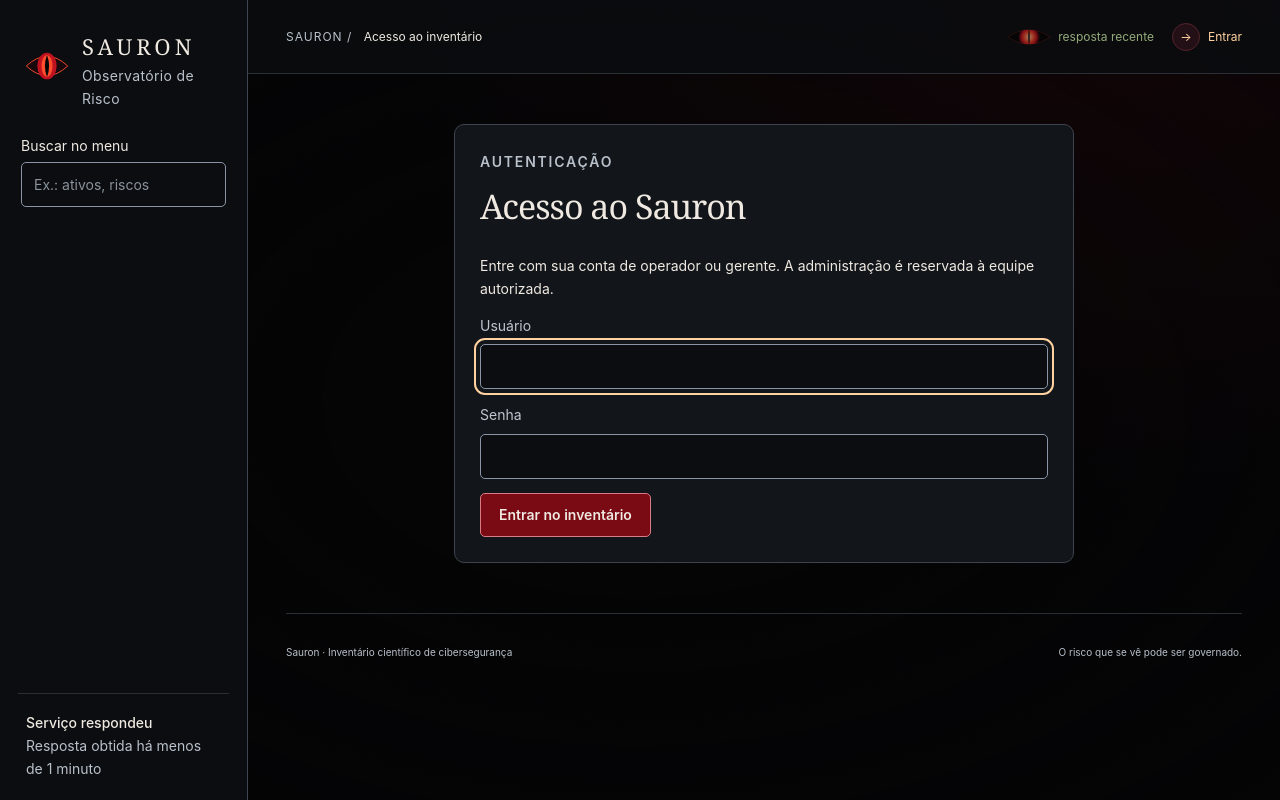
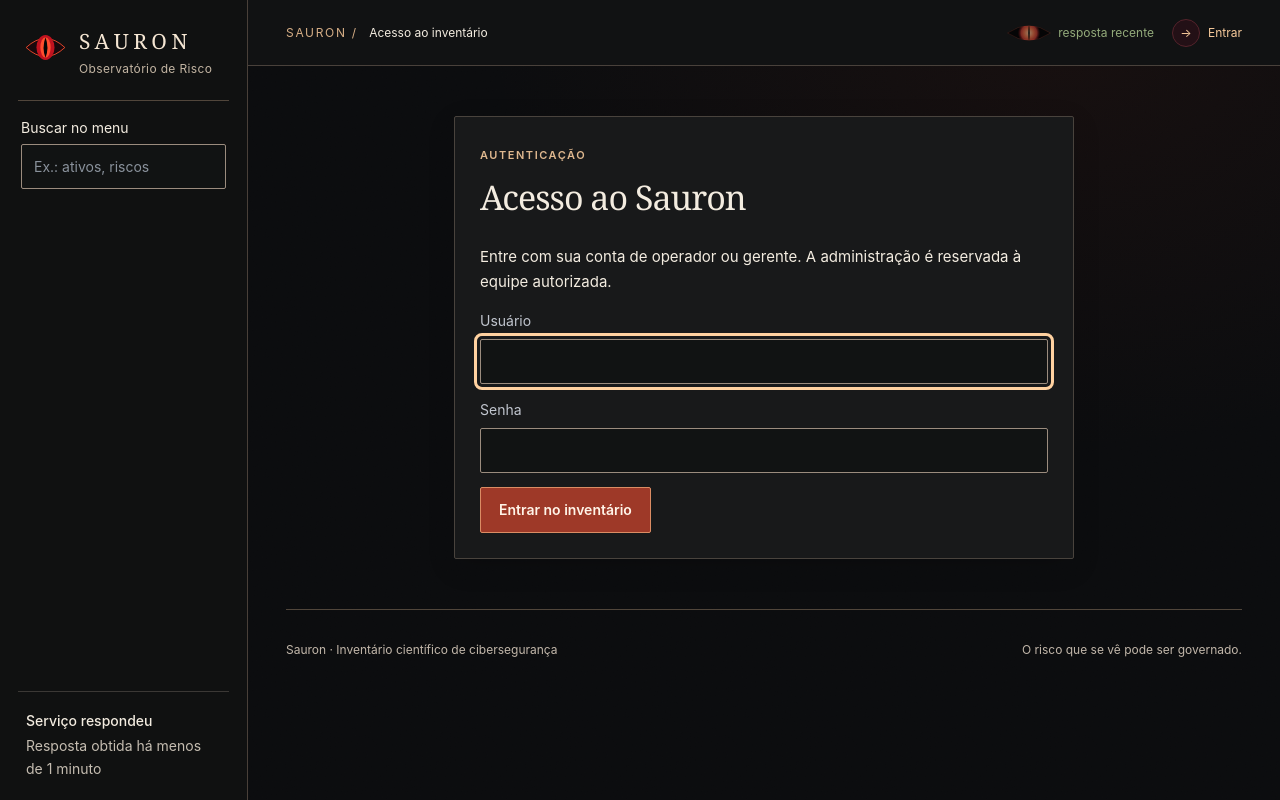
Before and after one commit to Luiz-Corticioni/testes_sauron_rede_neural, a Django app: page /entrar/ in a window 1280 px wide. Run offline with Django 5.2, Linux system fonts and the light colour scheme; parts of the project's set-up code (start-up, migrations or seed data) failed here and were passed over.

Commit message:
feat: criar identidade visual observatorio

```diff
--- a/inventario/static/inventario/dashboard.js
+++ b/inventario/static/inventario/dashboard.js
@@ -14,7 +14,7 @@ document.addEventListener("DOMContentLoaded", () => {
   };
   const records = data.ids_ativos.slice(0,20);
   const max = Math.max(1,...data.risco_efetivo,...data.risco_proprio);
-  const svg = node("svg", {viewBox:`0 0 650 ${60+records.length*64}`, class:"risk-chart", role:"img", "aria-label":"Risco próprio em cinza e risco efetivo em carmesim, por ativo"});
+  const svg = node("svg", {viewBox:`0 0 650 ${60+records.length*64}`, class:"risk-chart", role:"img", "aria-label":"Risco próprio e risco efetivo, por ativo"});
   svg.append(node("rect", {x:0,y:7,width:10,height:10,class:"bar-own"}),node("text", {x:17,y:17,class:"chart-muted"},"Próprio b"));
   svg.append(node("rect", {x:126,y:7,width:10,height:10,class:"bar-effective"}),node("text", {x:143,y:17,class:"chart-muted"},"Efetivo x"));
   records.forEach((id,i) => {
--- /dev/null
+++ b/inventario/static/inventario/observatorio.css
@@ -0,0 +1,59 @@
+/* Observatório: instrumento de leitura, sem dependências externas. */
+:root{--abismo:#0a0b0d;--carvao:#101112;--painel:#171819;--linha:#3b3835;--osso:#f3ece0;--cinza:#c5bdb1;--incandescente:#f6c99a;--brasa:#ef7048;--carmesim:#c43e32}
+body.sauron-observatorio{background:#0c0d0f;color:var(--osso);font-size:15px}
+.sauron-observatorio .ambient{background:radial-gradient(ellipse at 83% 5%,#5c211525,transparent 38%),#0c0d0f}
+.sauron-observatorio .sidebar{background:#101111;border-color:#494039;padding-top:24px}
+.sauron-observatorio .brand{padding-bottom:22px;border-bottom:1px solid #51463b;margin-bottom:15px}
+.sauron-observatorio .brand-mark img{width:43px;height:43px}
+.sauron-observatorio .brand-copy b{font-size:21px;letter-spacing:.22em;color:#f5e6d3}
+.sauron-observatorio .brand-copy small{font-size:12px;color:#c3b5a3}
+.sauron-observatorio .sidebar-action{background:#392017;border:1px solid #a95f42;border-radius:2px;min-height:44px;color:#ffe2c5}
+.sauron-observatorio .nav-label{color:#cfad86;font-size:11px;letter-spacing:.18em;margin-top:22px}
+.sauron-observatorio .sidebar nav a{border-radius:2px;padding:10px 11px;margin:2px 0}
+.sauron-observatorio .sidebar nav a:hover,.sauron-observatorio .sidebar nav a.active{background:#29211d;border-color:#76533c}
+.sauron-observatorio .sidebar nav a.active{border-left:3px solid #e78a58}
+.sauron-observatorio .sidebar nav small{color:#bcb5ad;font-size:12px}
+.sauron-observatorio .topbar{background:#111213;border-color:#49413b;height:66px}
+.sauron-observatorio .topbar-start small{color:#d6ae86;letter-spacing:.14em}
+.sauron-observatorio .content-frame{max-width:1600px}
+.sauron-observatorio h1,.sauron-observatorio h2{font-family:Georgia,"Times New Roman",serif;font-weight:400}
+.sauron-observatorio h2{font-size:24px;letter-spacing:-.02em}
+.sauron-observatorio .button{border-radius:2px;background:#9e3928;border-color:#db8c64;color:#fff4e8;min-height:46px}
+.sauron-observatorio .button:hover{background:#be5034}
+.sauron-observatorio .button.secondary{background:#27221e;border-color:#967d68;color:#ffe2be}
+.sauron-observatorio .button.secondary:hover{background:#403028}
+.sauron-observatorio .panel{background:#18191a;border:1px solid #49433d;border-radius:2px;box-shadow:0 8px 28px #0002}
+.sauron-observatorio .kicker{color:#dfb88f;font-size:11px;letter-spacing:.14em}
+.sauron-observatorio .page-heading{border-bottom:1px solid #51463b;margin-bottom:24px}
+.sauron-observatorio input,.sauron-observatorio select,.sauron-observatorio textarea{background:#111313;border-color:#9b8c7e;border-radius:2px;color:#fff4e6}
+.sauron-observatorio :focus-visible{outline:3px solid #ffd1a0;outline-offset:3px}
+.visao-geral .hero{position:relative;display:grid;grid-template-columns:minmax(0,1.05fr) minmax(310px,.95fr);gap:20px;min-height:470px;padding:44px 0 35px;border-bottom:1px solid #57473b;background:none;overflow:hidden}
+.visao-geral .hero-copy{position:relative;z-index:1;max-width:670px}
+.hero-overline{display:flex;align-items:center;gap:13px;margin-bottom:26px;color:#e6be92;font-size:11px;letter-spacing:.16em;font-weight:700}
+.hero-overline b{color:#9f6e50;margin:0 5px}.hero-seal{display:grid;place-items:center;width:34px;height:34px;border:1px solid #a97755;transform:rotate(45deg);font-size:18px}
+.visao-geral .hero h1{font-size:clamp(42px,4.5vw,68px);line-height:1.07;letter-spacing:-.045em;margin-bottom:20px}
+.visao-geral .hero h1 em{color:#e9b488;font-weight:400;font-style:italic}
+.visao-geral .hero-copy>p{max-width:530px;color:#d4cbc0;font-size:16px;line-height:1.7}
+.visao-geral .hero-actions{margin-top:27px}.visao-geral .hero-actions .text-link{font-size:14px;color:#f0c9a6}
+.hero-record{display:flex;gap:14px;flex-wrap:wrap;margin-top:42px;color:#b9a899;font:11px ui-monospace,Consolas,monospace;letter-spacing:.06em}
+.hero-record span+span::before{content:'✦';padding-right:14px;color:#bd805d}
+.visao-geral .all-seeing{position:relative;min-width:0;display:flex;flex-direction:column;align-items:center;justify-content:center;align-self:stretch}
+.astrolabio{width:min(100%,480px);aspect-ratio:1;display:grid;place-items:center;background:url('astrolabio.svg') center/contain no-repeat;position:relative}
+.astrolabio-eye{width:66%;display:grid;place-items:center}.visao-geral .astrolabio-eye .sauron-eye{max-width:none}
+.astrolabio-label{position:absolute;bottom:15%;display:flex;gap:8px;color:#d7b28b;font:10px ui-monospace,Consolas,monospace;letter-spacing:.1em}
+.visao-geral .vision-caption{position:relative;margin-top:-34px;background:#171716;border:1px solid #806650;padding:12px 23px;min-width:215px;box-shadow:0 12px 30px #0006}
+.visao-geral .vision-caption .kicker{font-size:10px}.visao-geral .vision-caption strong{font-family:Georgia,serif;font-size:35px;color:#ffe3c5}.visao-geral .vision-caption small{font-size:12px;color:#d3c6b8}
+.section-marker{display:flex;align-items:center;gap:16px;margin:32px 0 14px;color:#d9b38d;font:11px ui-monospace,Consolas,monospace;letter-spacing:.12em}
+.section-marker span:nth-child(2){color:#c8c1b7}.section-marker i{height:1px;flex:1;background:#53473b}
+.visao-geral .metrics{gap:1px;margin:0 0 30px;background:#5a4b40;border:1px solid #5a4b40}
+.visao-geral .metrics article{min-height:140px;padding:20px 22px;border:0;border-radius:0;background:#191a1a}
+.visao-geral .metric-head{font-size:13px;color:#e2d9ce}.visao-geral .metric-head i{display:block;color:#bfa084;font:11px ui-monospace,Consolas,monospace}
+.visao-geral .metrics strong{font:40px Georgia,serif;color:#ffe2c6;letter-spacing:-.04em}.visao-geral .metrics small{font-size:12px;color:#c9beb0}
+.sauron-observatorio .rank-list>div{border-color:#4b4139}.sauron-observatorio .rank-list>div>span{color:#d0a87f}
+.sauron-observatorio .risk-chart .bar-own{fill:#9da8ab}.sauron-observatorio .risk-chart .bar-effective{fill:#e77c55}
+.sauron-observatorio .graph-scroll{background:radial-gradient(ellipse at center,#3b281e,#191918 60%,#111313);border-color:#78604d}
+.sauron-observatorio .site-footer{border-color:#51463b;color:#c2b7aa;font-size:12px}
+@media(max-width:980px){.visao-geral .hero{grid-template-columns:minmax(0,1fr) minmax(240px,.8fr);min-height:380px}.visao-geral .hero h1{font-size:clamp(38px,5vw,54px)}.hero-record{margin-top:25px}}
+@media(max-width:820px){.sauron-observatorio .topbar{height:65px}.visao-geral .hero{min-height:0;padding:32px 0}.astrolabio{width:min(100%,360px)}}
+@media(max-width:560px){.visao-geral .hero{grid-template-columns:1fr;gap:0}.hero-overline{margin-bottom:18px}.visao-geral .hero h1{font-size:clamp(38px,10vw,52px)}.visao-geral .all-seeing{display:flex;padding:0 0 18px}.astrolabio{width:min(86vw,330px)}.visao-geral .vision-caption{margin-top:-24px;text-align:center}.visao-geral .metrics article{min-height:125px;padding:16px}.visao-geral .metrics strong{font-size:34px}.section-marker{gap:8px;font-size:10px}.hero-record{margin-top:25px}}
+@media(prefers-reduced-motion:reduce){.sauron-observatorio *, .sauron-observatorio *::before,.sauron-observatorio *::after{animation:none!important;transition:none!important;scroll-behavior:auto!important}}
--- a/inventario/templates/inventario/base.html
+++ b/inventario/templates/inventario/base.html
@@ -9,6 +9,7 @@
   <link rel="icon" href="{% static 'inventario/sauron-eye.svg' %}" type="image/svg+xml">
   <link rel="stylesheet" href="{% static 'inventario/sauron.css' %}">
   <link rel="stylesheet" href="{% static 'inventario/interface.css' %}">
+  <link rel="stylesheet" href="{% static 'inventario/observatorio.css' %}">
   <script src="{% static 'inventario/http.js' %}" defer></script>
   <script src="{% static 'inventario/autocomplete.js' %}" defer></script>
   <script src="{% static 'inventario/shell.js' %}" defer></script>
@@ -16,7 +17,7 @@
   <script src="{% static 'inventario/olho.js' %}" defer></script>
   {% block head %}{% endblock %}
 </head>
-<body>
+<body class="sauron-observatorio {% block body_class %}{% endblock %}">
   <a class="skip-link" href="#conteudo">Ir para o conteúdo</a>
   <div class="ambient" aria-hidden="true"></div>
   <button class="sidebar-overlay" type="button" aria-label="Fechar navegação"></button>
```
Also changed, not shown: docs/RELATORIO_INTERFACE_OBSERVATORIO_2026-11-17.md (added, +21 -0 lines), inventario/templates/inventario/dashboard.html (+5 -4 lines), docs/README.md, inventario/static/inventario/astrolabio.svg (added).
